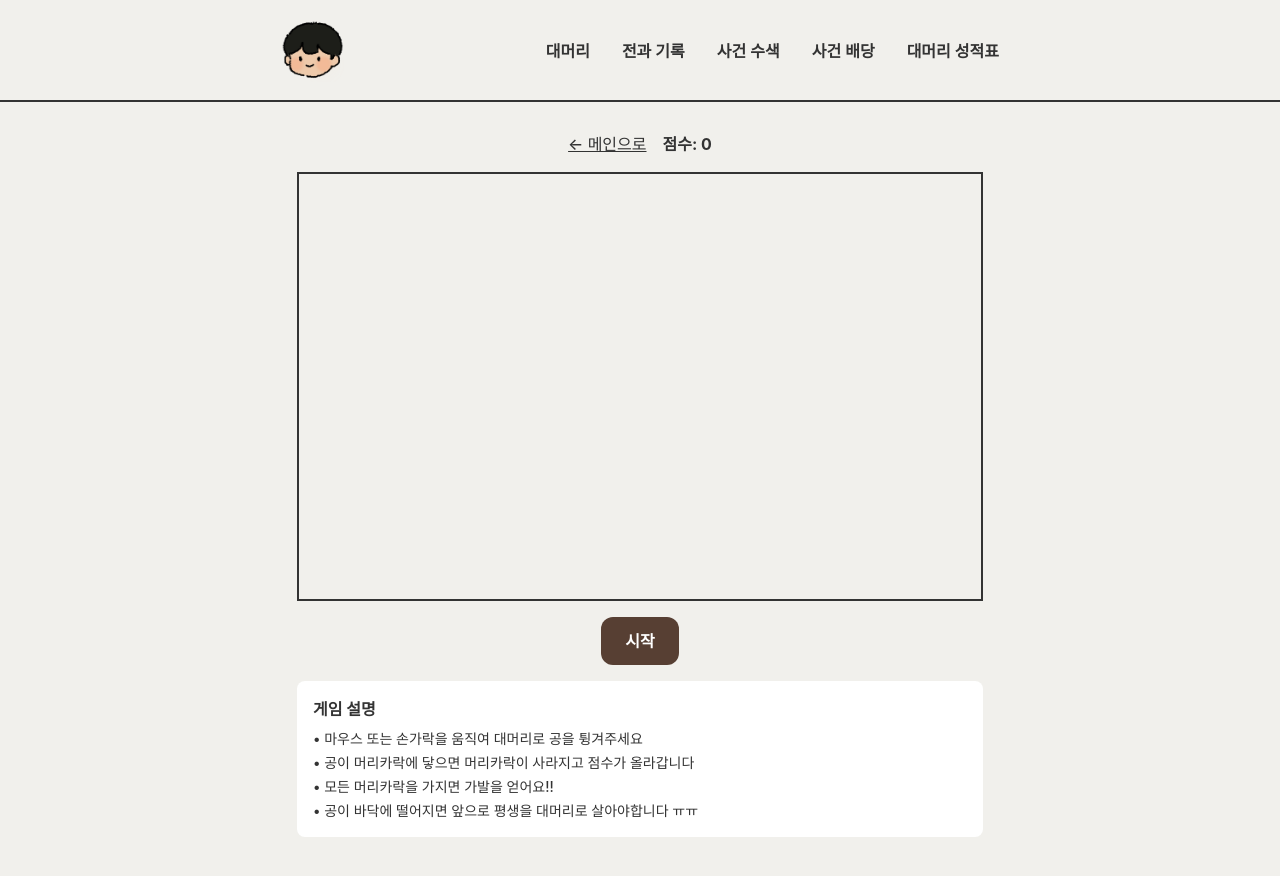
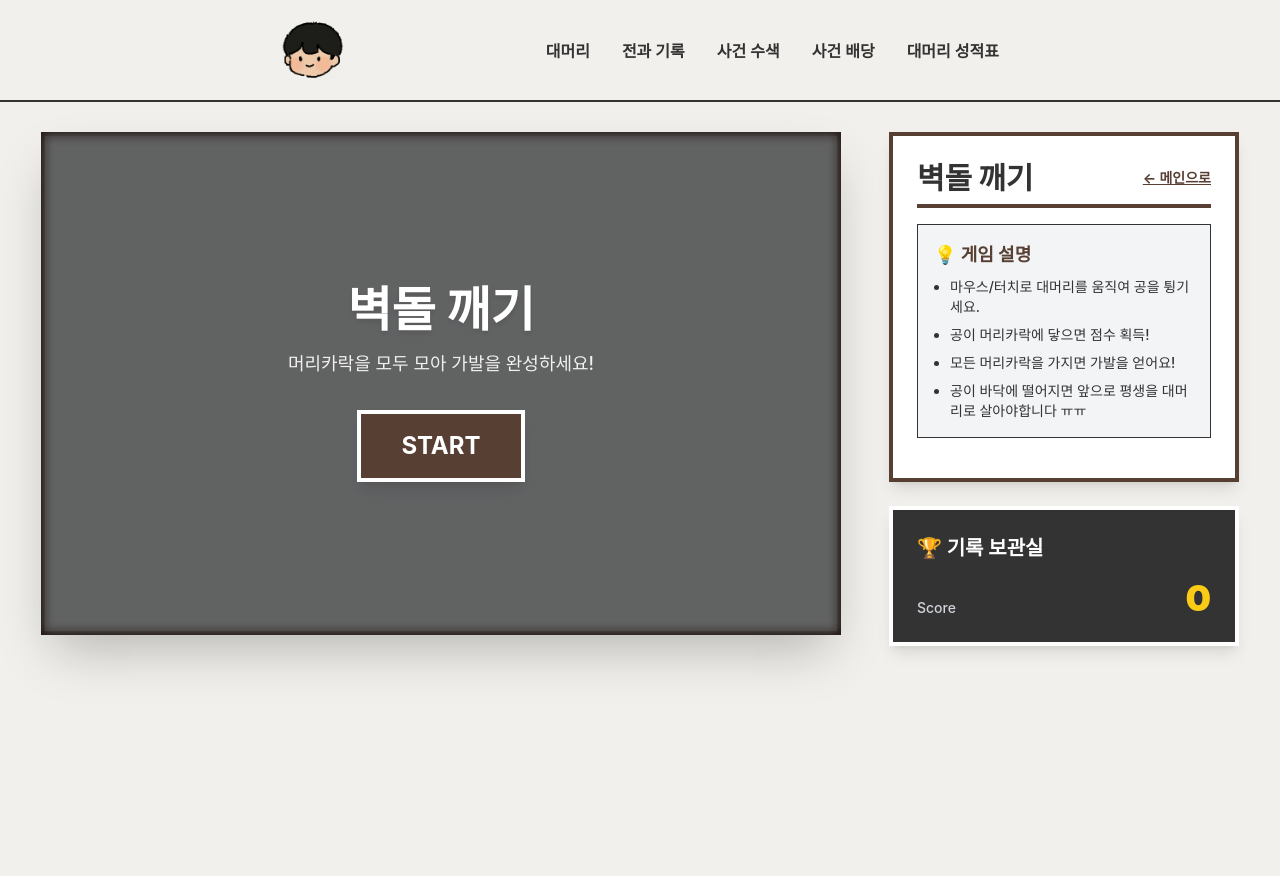
Before and after one commit to won-N-only/backend-express-frontend-react-murder-mystery, a Next.js app: page /brick-breaker in a window 1280 px wide. Shown: the top 876 px of the page. Built offline with nearby package versions, Linux system fonts and the light colour scheme; a web font is replaced by a local one.

Commit message:
style(BrickBreakerPage): enhance layout and UI elements for improved user experience

```diff
--- a/app/brick-breaker/page.tsx
+++ b/app/brick-breaker/page.tsx
@@ -192,67 +192,115 @@ export default function BrickBreakerPage() {
     }, [gameOver, won, started]);
 
     return (
-        <div className="flex flex-col items-center px-4 py-8">
-            <div className="mb-4 flex items-center justify-between gap-4">
-                <Link href="/" className="text-head-text underline hover:text-head-brown">
-                    ← 메인으로
-                </Link>
-                <span className="font-bold text-head-text">점수: {score}</span>
-            </div>
-
+        <div className="min-h-screen bg-head-main flex flex-col items-center p-2 lg:p-8">
+            <div className="w-full max-w-[1200px] flex flex-col lg:flex-row items-center lg:items-start justify-center gap-6 lg:gap-12">
+                {/* 1. Game Area */}
+                <div className="relative w-full lg:w-auto flex-shrink-0 flex justify-center">
+                    <div className="rounded-none border-4 border-head-brown shadow-2xl bg-head-gray-100 overflow-hidden w-full max-w-[800px]">
                         <canvas
                             ref={canvasRef}
                             width={CANVAS_WIDTH}
                             height={CANVAS_HEIGHT}
-                className="max-w-full border-2 border-head-border bg-head-main touch-none"
+                            className="block cursor-none touch-none w-full h-auto bg-head-gray-100"
                             style={{
-                    width: "min(800px, 100vw - 2rem)",
-                    height: "auto",
-                    aspectRatio: `${CANVAS_WIDTH} / ${CANVAS_HEIGHT}`,
+                                maxHeight: "75vh",
+                                objectFit: "contain",
                             }}
                         />
 
+                        {/* Start Overlay */}
                         {!started && (
+                            <div className="absolute inset-0 bg-black/60 flex flex-col items-center justify-center text-white text-center p-4 backdrop-blur-sm">
+                                <h2 className="text-4xl lg:text-5xl font-extrabold mb-4 drop-shadow-md">
+                                    벽돌 깨기
+                                </h2>
+                                <p className="mb-8 text-lg opacity-90">
+                                    머리카락을 모두 모아 가발을 완성하세요!
+                                </p>
                                 <button
-                    type="button"
                                     onClick={startGame}
-                    className="mt-4 rounded-xl bg-head-brown px-6 py-3 font-bold text-white hover:opacity-90"
+                                    className="bg-head-brown text-white px-10 py-4 text-2xl font-bold hover:opacity-90 transition-transform active:scale-95 border-4 border-white rounded-none shadow-lg"
                                 >
-                    시작
-                </button>
-            )}
-            {gameOver && (
-                <div className="mt-4 text-center">
-                    <p className="text-xl font-bold text-head-text">게임 오버</p>
-                    <button
-                        type="button"
-                        onClick={startGame}
-                        className="mt-2 rounded-xl bg-head-brown px-6 py-3 font-bold text-white hover:opacity-90"
-                    >
-                        다시 하기
+                                    START
                                 </button>
                             </div>
                         )}
-            {won && (
-                <div className="mt-4 text-center">
-                    <p className="text-xl font-bold text-head-text">클리어!</p>
+
+                        {/* Game Over Overlay */}
+                        {gameOver && (
+                            <div className="absolute inset-0 bg-black/75 flex flex-col items-center justify-center text-white text-center p-4 backdrop-blur-sm">
+                                <h2 className="text-5xl font-black mb-2 text-red-500 drop-shadow-[0_2px_2px_rgba(0,0,0,0.8)]">
+                                    GAME OVER
+                                </h2>
+                                <p className="text-xl mb-6 font-medium">
+                                    영원히 대머리로 남게 되었습니다...
+                                </p>
+
                                 <button
-                        type="button"
                                     onClick={startGame}
-                        className="mt-2 rounded-xl bg-head-brown px-6 py-3 font-bold text-white hover:opacity-90"
+                                    className="bg-head-brown text-white px-10 py-4 text-2xl font-bold hover:opacity-90 transition-transform active:scale-95 border-4 border-white rounded-none shadow-lg"
                                 >
-                        다시 하기
+                                    RETRY
                                 </button>
                             </div>
                         )}
-            <div className="mt-4 w-full max-w-[800px] text-left text-head-text bg-head-white rounded-lg p-4">
-                <h3 className="mb-2 font-bold">게임 설명</h3>
-                <ul className="space-y-1 text-sm">
-                    <li>• 마우스 또는 손가락을 움직여 대머리로 공을 튕겨주세요</li>
-                    <li>• 공이 머리카락에 닿으면 머리카락이 사라지고 점수가 올라갑니다</li>
-                    <li>• 모든 머리카락을 가지면 가발을 얻어요!!</li>
-                    <li>• 공이 바닥에 떨어지면 앞으로 평생을 대머리로 살아야합니다 ㅠㅠ</li>
-                </ul>
+
+                        {/* Win Overlay */}
+                        {won && (
+                            <div className="absolute inset-0 flex flex-col items-center justify-center text-head-text text-center p-6  ">
+                                <h2 className="text-4xl lg:text-5xl font-black mb-6 text-yellow-400 drop-shadow-md">
+                                    CLEAR!
+                                </h2>
+                                <p className="text-lg lg:text-xl mb-8 font-medium">축하합니다!</p>
+                                <button
+                                    onClick={startGame}
+                                    className="bg-head-brown text-white px-10 py-4 text-2xl font-bold hover:opacity-90 transition-transform active:scale-95 border-4 border-white rounded-none shadow-lg"
+                                >
+                                    다시하기
+                                </button>
+                            </div>
+                        )}
+                    </div>
+                </div>
+
+                {/* 2. Sidebar / Info (Right Side) */}
+                <div className="w-full lg:w-[350px] shrink-0 flex flex-col gap-6">
+                    {/* Game Info Card */}
+                    <div className="bg-head-white border-4 border-head-brown p-6 shadow-lg rounded-none">
+                        <div className="flex justify-between items-start border-b-4 border-head-brown pb-2 mb-4">
+                            <h1 className="text-3xl font-black text-head-text">벽돌 깨기</h1>
+                            <Link
+                                href="/"
+                                className="text-sm font-bold text-head-brown underline hover:no-underline mt-2"
+                            >
+                                ← 메인으로
+                            </Link>
+                        </div>
+
+                        <div className="bg-head-gray-100 p-4 border border-head-border mb-4">
+                            <h3 className="font-bold text-head-brown mb-2 text-lg">💡 게임 설명</h3>
+                            <ul className="text-sm text-head-text space-y-2 list-disc pl-4">
+                                <li>마우스/터치로 대머리를 움직여 공을 튕기세요.</li>
+                                <li>공이 머리카락에 닿으면 점수 획득!</li>
+                                <li>모든 머리카락을 가지면 가발을 얻어요!</li>
+                                <li>
+                                    공이 바닥에 떨어지면 앞으로 평생을 대머리로 살아야합니다 ㅠㅠ
+                                </li>
+                            </ul>{" "}
+                        </div>
+                    </div>
+
+                    {/* Score Card */}
+                    <div className="bg-head-text text-white border-4 border-head-white p-6 shadow-lg rounded-none">
+                        <h3 className="text-xl font-bold mb-4 flex items-center gap-2">
+                            🏆 기록 보관실
+                        </h3>
+                        <div className="flex justify-between items-end">
+                            <span className="text-gray-300 text-sm">Score</span>
+                            <span className="text-4xl font-black text-yellow-400">{score}</span>
+                        </div>
+                    </div>
+                </div>
             </div>
         </div>
     );
```
Lines whose indentation alone changed are shown as unchanged.
